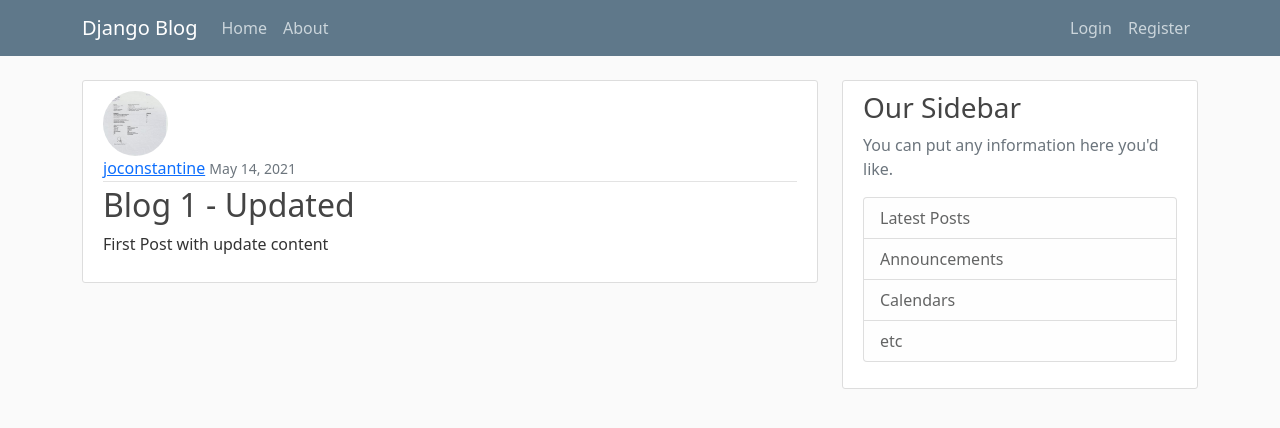
After one commit to joconstantine/Python, a Django app: page /post/1/ in a window 1280 px wide. The commit adds this page. Shown: the top 428 px of the page. Run offline with Django 3.2, Linux system fonts and the light colour scheme; data comes from the database, SQL or seed files in the repository; both versions use the stored data as it was after the commit.

Commit message:
18/05/2021 23:28

```diff
--- a/Django/django_project/blog/models.py
+++ b/Django/django_project/blog/models.py
@@ -1,6 +1,7 @@
 from django.db import models
 from django.utils import timezone
 from django.contrib.auth.models import User
+from django.urls import reverse
 from blog.base_model import BaseModel
 
 
@@ -13,3 +14,6 @@ class Post(BaseModel):
 
     def __str__(self):  # similarly to toString()
         return self.title
+
+    def get_absolute_url(self):
+        return reverse('post-detail', kwargs={'pk': self.pk})
--- a/Django/django_project/blog/templates/blog/base.html
+++ b/Django/django_project/blog/templates/blog/base.html
@@ -34,6 +34,7 @@
                     <!-- Navbar Right Side -->
                     <div class="navbar-nav ms-auto">
                         {% if user.is_authenticated %}
+                            <a class="nav-item nav-link" href="{% url 'post-create' %}">New Post</a>
                             <a class="nav-item nav-link" href="{% url 'profile' %}">Profile</a>
                             <a class="nav-item nav-link" href="{% url 'log-out' %}">Logout</a>
                         {% else %}
--- a/Django/django_project/blog/templates/blog/home.html
+++ b/Django/django_project/blog/templates/blog/home.html
@@ -8,7 +8,7 @@
                     <a class="mr-2" href="#">{{ post.author }}</a>
                     <small class="text-muted">{{ post.date_posted | date:'F d, Y' }}</small>
                 </div>
-                <h2><a class="article-title" href="#">{{ post.title }}</a></h2>
+                <h2><a class="article-title" href="{% url 'post-detail' post.pk %}">{{ post.title }}</a></h2>
                 <p class="article-content">{{ post.content }}</p>
             </div>
         </article>
--- /dev/null
+++ b/Django/django_project/blog/templates/blog/post_detail.html
@@ -0,0 +1,20 @@
+{% extends "blog/base.html" %}
+{% block content %}
+    <article class="media content-section">
+        <img src="{{ post.author.profile.image.url }}" class="rounded-circle article-img">
+        <div class="media-body">
+            <div class="article-metadata">
+                <a class="mr-2" href="#">{{ object.author }}</a>
+                <small class="text-muted">{{ object.date_posted | date:'F d, Y' }}</small>
+                {% if object.author == user %}
+                    <div>
+                        <a class="btn btn-secondary btn-sm mt-1 mb-1" href="{% url 'post-update' object.id %}">Update Post</a>
+                        <a class="btn btn-danger btn-sm mt-1 mb-1" href="{% url 'post-delete' object.id %}">Delete Post</a>
+                    </div>
+                {% endif %}
+            </div>
+            <h2 class="article-title">{{ object.title }}</h2>
+            <p class="article-content">{{ object.content }}</p>
+        </div>
+    </article>
+{% endblock content%}
--- a/Django/django_project/blog/urls.py
+++ b/Django/django_project/blog/urls.py
@@ -1,8 +1,19 @@
 from django.urls import path
+from .views import (
+    PostListView,
+    PostDetailView,
+    PostCreateView,
+    PostUpdateView,
+    PostDeleteView,
+)
 from . import views
 
 
 urlpatterns = [
-    path('', views.home, name='blog-home'),
+    path('', PostListView.as_view(), name='blog-home'),
+    path('post/<int:pk>/', PostDetailView.as_view(), name='post-detail'),
+    path('post/new/', PostCreateView.as_view(), name='post-create'),
+    path('post/<int:pk>/update', PostUpdateView.as_view(), name='post-update'),
+    path('post/<int:pk>/delete', PostDeleteView.as_view(), name='post-delete'),
     path('about/', views.about, name='blog-about'),
 ]
--- a/Django/django_project/blog/views.py
+++ b/Django/django_project/blog/views.py
@@ -1,4 +1,14 @@
+from abc import ABC
+
 from django.shortcuts import render
+from django.contrib.auth.mixins import LoginRequiredMixin, UserPassesTestMixin
+from django.views.generic import (
+    ListView,
+    DetailView,
+    CreateView,
+    UpdateView,
+    DeleteView,
+)
 from .models import Post
 
 
@@ -9,5 +19,47 @@ def home(request):
     return render(request, 'blog/home.html', context)
 
 
+class PostListView(ListView):
+    model = Post
+    template_name = 'blog/home.html'  # <app>/<model>_<viewtype>.html
+    context_object_name = 'posts'
+    ordering = ['-date_posted']  # - sign to denote descending order
+
+
+class PostDetailView(DetailView):
+    model = Post
+
+
+class PostCreateView(LoginRequiredMixin, CreateView):
+    model = Post
+    fields = ['title', 'content']
+
+    def form_valid(self, form):
+        form.instance.author = self.request.user
+        return super().form_valid(form)
+
+
+class PostUpdateView(LoginRequiredMixin, UserPassesTestMixin, UpdateView):
+    model = Post
+    fields = ['title', 'content']
+
+    def form_valid(self, form):
+        form.instance.author = self.request.user
+        return super().form_valid(form)
+
+    def test_func(self):  # to see if the user can update the post
+        post = self.get_object()
+        return post.author == self.request.user
+
+
+class PostDeleteView(LoginRequiredMixin, UserPassesTestMixin, DeleteView):
+    model = Post
+    success_url = '/'
+
+    def test_func(self):  # to see if the user can delete the post
+        post = self.get_object()
+        return post.author == self.request.user
+
+
 def about(request):
     return render(request, 'blog/about.html', {'title': 'About'})
```
Also changed, not shown: Django/django_project/blog/templates/blog/post_confirm_delete.html (added, +16 -0 lines), Django/django_project/blog/templates/blog/post_form.html (added, +16 -0 lines), Django/django_project/db.sqlite3, Django/django_project/media/default.jpg, Django/django_project/media/profile_pics/IMG_2165.jpg (added).
